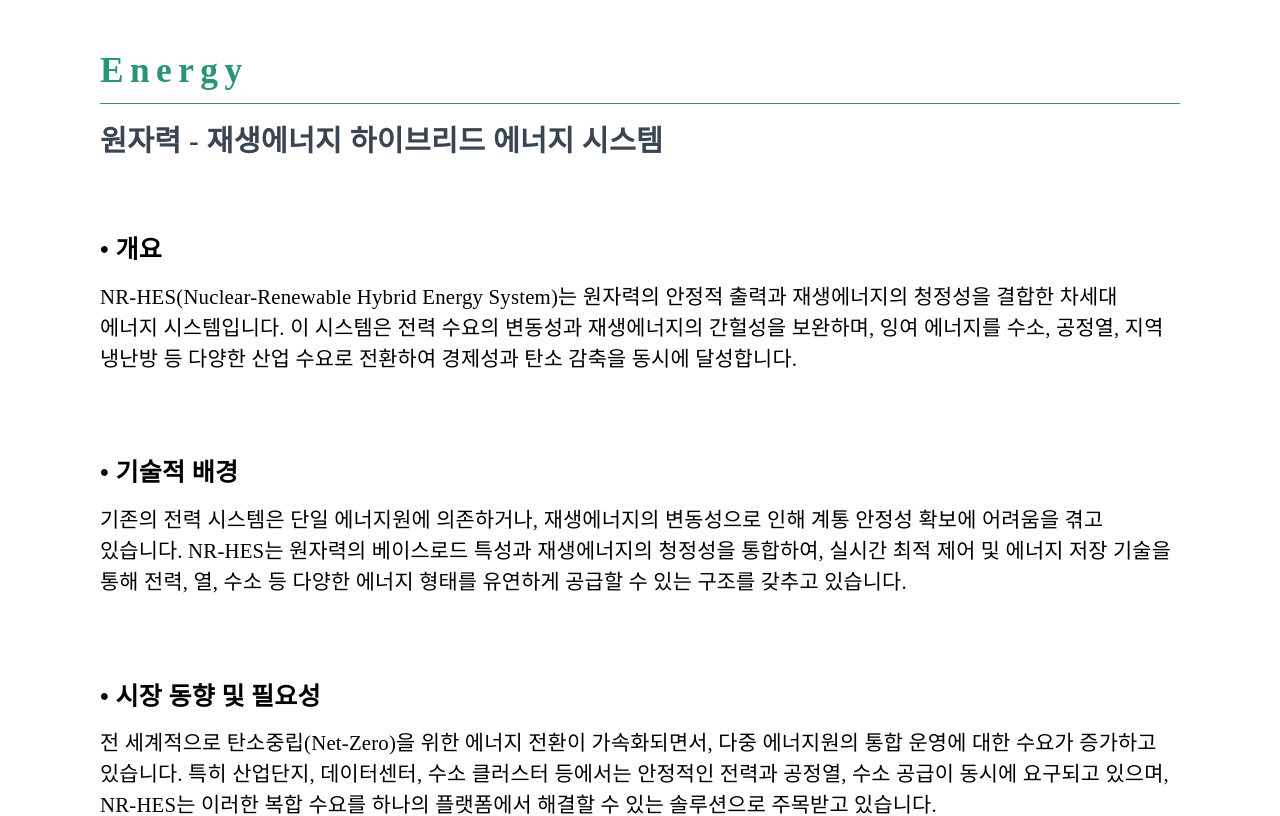
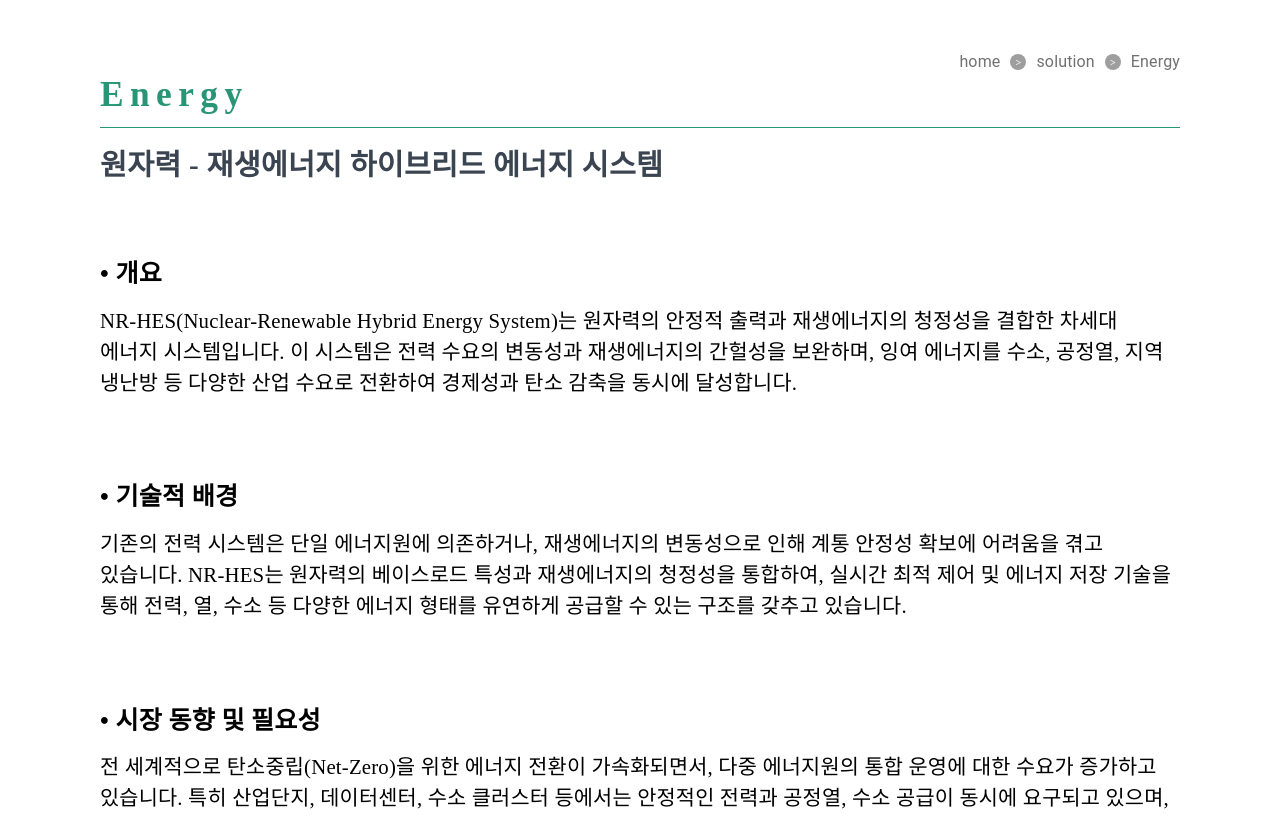
Before and after one commit to LazyMG/ivh-home, a React (Vite) app: page /solution/energy in a window 1280 px wide. Shown: the top 816 px of the page. Built offline with nearby package versions, Linux system fonts and the light colour scheme.

Commit message:
ui: bread scrum 생성 #13

```diff
--- /dev/null
+++ b/src/components/solution/BreadScrum.tsx
@@ -0,0 +1,110 @@
+import { Box, Typography, Button } from "@mui/material";
+import breadscrum from "../../data/solution/breadscrum.json";
+import { useNavigate } from "react-router-dom";
+import { styled } from "@mui/material/styles";
+
+const BreadScrum = ({ title }: { title: string }) => {
+  const {
+    commonpath,
+    energy,
+    bems,
+    mobility,
+    smartfactory,
+    alinnovationhub,
+    homeappliance,
+  } = breadscrum.breadscrum;
+  const navigate = useNavigate();
+
+  return (
+    <Box
+      sx={{ display: "flex", alignItems: "center", justifyContent: "flex-end" }}
+    >
+      <StyledButton onClick={() => navigate(commonpath.home.path)}>
+        <Typography sx={{ marginRight: "10px" }}>
+          {commonpath.home.title}
+        </Typography>
+      </StyledButton>
+      <ArrowIcon />
+      <StyledButton onClick={() => navigate(commonpath.solution.path)}>
+        <Typography sx={{ marginRight: "10px" }}>
+          {commonpath.solution.title}
+        </Typography>
+      </StyledButton>
+      <ArrowIcon />
+      <StyledButton
+        onClick={() => {
+          switch (title) {
+            case energy.title:
+              navigate(energy.path);
+              break;
+            case bems.title:
+              navigate(bems.path);
+              break;
+            case mobility.title:
+              navigate(mobility.path);
+              break;
+            case smartfactory.title:
+              navigate(smartfactory.path);
+              break;
+            case alinnovationhub.title:
+              navigate(alinnovationhub.path);
+              break;
+            case homeappliance.title:
+              navigate(homeappliance.path);
+              break;
+            default:
+              break;
+          }
+        }}
+      >
+        <Typography>{title}</Typography>
+      </StyledButton>
+    </Box>
+  );
+};
+
+export default BreadScrum;
+
+const StyledButton = styled(Button)(({ theme }) => ({
+  fontFamily: "Freesentation-7-Bold",
+  fontSize: "13.5px",
+  [theme.breakpoints.up("sm")]: {
+    fontSize: "22.2px",
+  },
+  [theme.breakpoints.up("md")]: {
+    fontSize: "20.8px",
+  },
+  textTransform: "none",
+  color: "#717171",
+  padding: 0,
+  minWidth: 0,
+  //   marginLeft: "10px",
+  //   marginRight: "10px",
+  "&:hover": {
+    backgroundColor: "transparent",
+  },
+}));
+
+const ArrowIcon = () => {
+  return (
+    <Box
+      component="span"
+      sx={{
+        display: "inline-flex",
+        width: 16,
+        height: 16,
+        borderRadius: "50%",
+        backgroundColor: "#9e9e9e",
+        color: "white",
+        alignItems: "center",
+        justifyContent: "center",
+        fontSize: 10,
+        fontWeight: "bold",
+        verticalAlign: "middle",
+        mr: "10px",
+      }}
+    >
+      &gt;
+    </Box>
+  );
+};
--- /dev/null
+++ b/src/data/solution/breadscrum.json
@@ -0,0 +1,38 @@
+{
+  "breadscrum": {
+    "commonpath": {
+      "home": {
+        "title": "home",
+        "path": "/"
+      },
+      "solution": {
+        "title": "solution",
+        "path": "/solution"
+      }
+    },
+    "energy": {
+      "title": "Energy",
+      "path": "/solution/energy"
+    },
+    "bems": {
+      "title": "BEMS",
+      "path": "/solution/bems"
+    },
+    "mobility": {
+      "title": "Mobility",
+      "path": "/solution/mobility"
+    },
+    "smartfactory": {
+      "title": "SmartFactory",
+      "path": "/solution/smartfactory"
+    },
+    "alinnovationhub": {
+      "title": "AlInnovationHub",
+      "path": "/solution/alinnovationhub"
+    },
+    "homeappliance": {
+      "title": "HomeAppliance",
+      "path": "/solution/homeappliance"
+    }
+  }
+}
--- a/src/pages/solution/Bems.tsx
+++ b/src/pages/solution/Bems.tsx
@@ -8,6 +8,7 @@ import useSolutionClass from "../../hooks/useSolutionClass";
 import TextImageBox from "../../components/solution/TextImageBox";
 import ColorBox from "../../components/solution/ColorBox";
 import List from "../../components/solution/List";
+import BreadScrum from "../../components/solution/BreadScrum";
 
 const Bems = () => {
   // header
@@ -28,6 +29,8 @@ const Bems = () => {
 
   return (
     <>
+      {/* breadcrumb section */}
+      <BreadScrum title={headerTitle} />
       {/* header section */}
       <SolutionHeader title={headerTitle} subtitle={subtitle} color={color} />
       {/* body section */}
--- a/src/pages/solution/Energy.tsx
+++ b/src/pages/solution/Energy.tsx
@@ -8,6 +8,7 @@ import useSolutionClass from "../../hooks/useSolutionClass";
 import TextImageBox from "../../components/solution/TextImageBox";
 import ColorBox from "../../components/solution/ColorBox";
 import List from "../../components/solution/List";
+import BreadScrum from "../../components/solution/BreadScrum";
 
 const Energy = () => {
   // header
@@ -28,6 +29,8 @@ const Energy = () => {
 
   return (
     <>
+      {/* breadcrumb section */}
+      <BreadScrum title={headerTitle} />
       {/* header section */}
       <SolutionHeader title={headerTitle} subtitle={subtitle} color={color} />
       {/* body section */}
```
